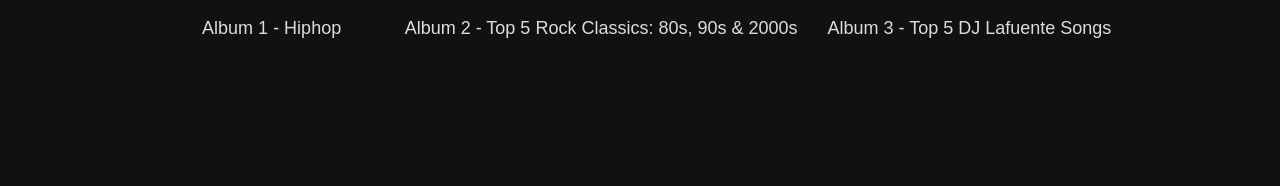
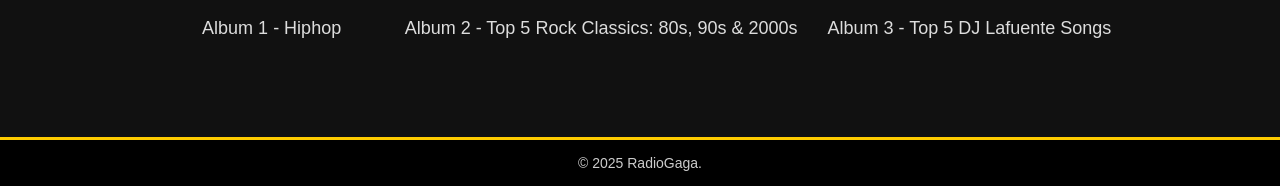
Before and after one commit to alireza928/RadioGaga, a PHP site: page / in a window 1280 px wide. Shown: the part 616-802 px from the top of the page. Before the commit the page ends 654 px from the top, so only its background shows below. Run offline with PHP 8.4, Linux system fonts and the light colour scheme.

Commit message:
Update styles and add footer to enhance page layout and branding

```diff
--- a/fix/CSS/styles.css
+++ b/fix/CSS/styles.css
@@ -72,7 +72,7 @@ p {
 }
 
 .btn:hover {
-    background: #ffaa00;
+    background: #ffaa009a;
 }
 
 /* ----- ALBUM GRID ----- */
@@ -105,7 +105,7 @@ p {
 .album-cover {
     width: 250px;
     border-radius: 12px;
-    border: 3px solid #ffcc00;
+    border: 3px solid #000000;
     margin: 20px auto;
 }
 
@@ -179,3 +179,17 @@ video, iframe {
         width: 140px;
     }
 }
+
+/* ----- FOOTER ----- */
+footer {
+    background: #000;
+    text-align: center;
+    padding: 15px 0;
+    border-top: 3px solid #ffcc00;
+    margin-top: 40px;
+}
+footer p {
+    margin: 0;
+    color: #ccc;
+    font-size: 14px;
+}
--- a/fix/inc/functions.php
+++ b/fix/inc/functions.php
@@ -96,6 +96,9 @@ function HTMLNav()
 function HTMLfoot()
 {
 ?>
+    <footer>
+        <p>&copy; 2025 RadioGaga.</p>
+    </footer>
     </body>
     </html>
 <?php
```
